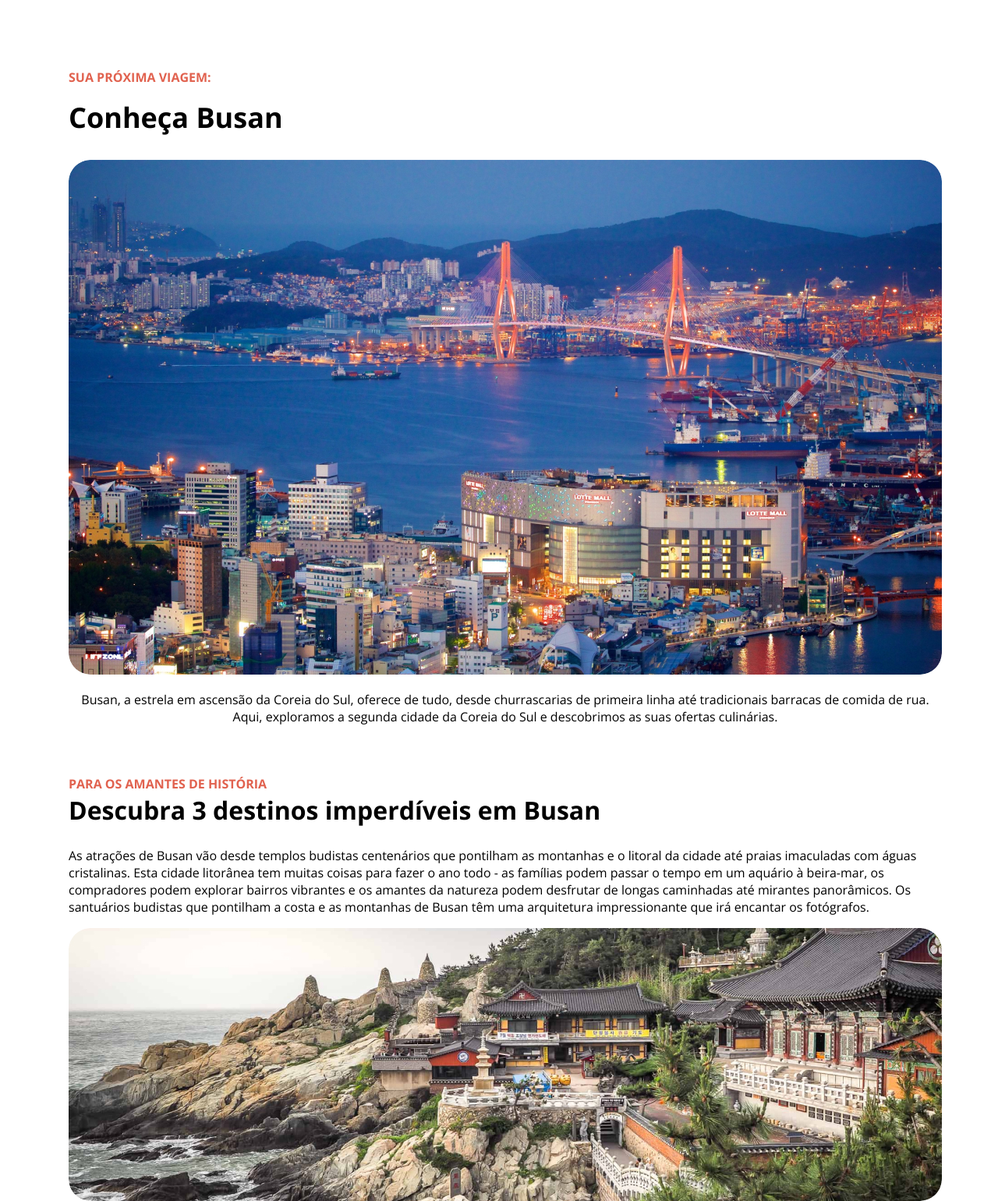
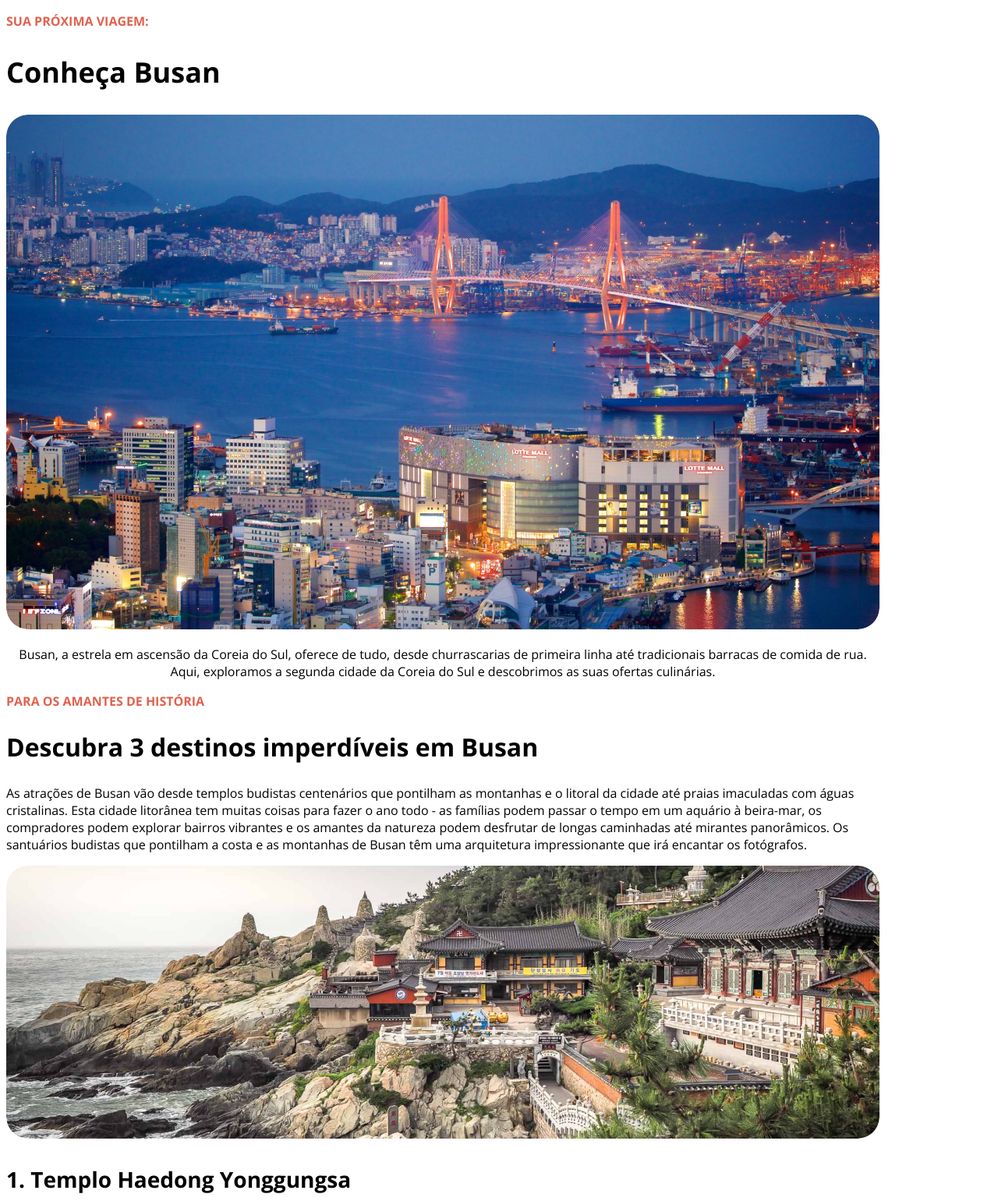
Before and after one commit to Reprogramado/html-css-trip, a plain HTML site: page index.html in a window 1280 px wide. Shown: the top 1540 px of the page at 78% size. Drawn offline with nearby package versions, Linux system fonts and the light colour scheme.

Commit message:
fazendo alterações no espaçamento dos elementos

```diff
--- a/style.css
+++ b/style.css
@@ -11,7 +11,7 @@
 main{
     width: 1120px;
     height: 588px;
-    margin: 88px 80px;
+
 
 }
 
@@ -29,28 +29,27 @@ img{
 .descricao{
     text-align: center;
     font-size: 16px;
-    margin-bottom: 40px;
+
 }
 
 h1{
     font-size: 36px;
-    margin-top: 8px;
+
 }
 
 .amantes{
-    margin-top: 64px;
+
 }
 
 h2{
-    margin-top: -15px;
     font-size: 32px;
 }
 
 h2 + p{
-    margin-top: 0px;
+
 }
 
 h3{
     font-size: 28px;
-    margin-bottom: -10px;
+
 }
```
